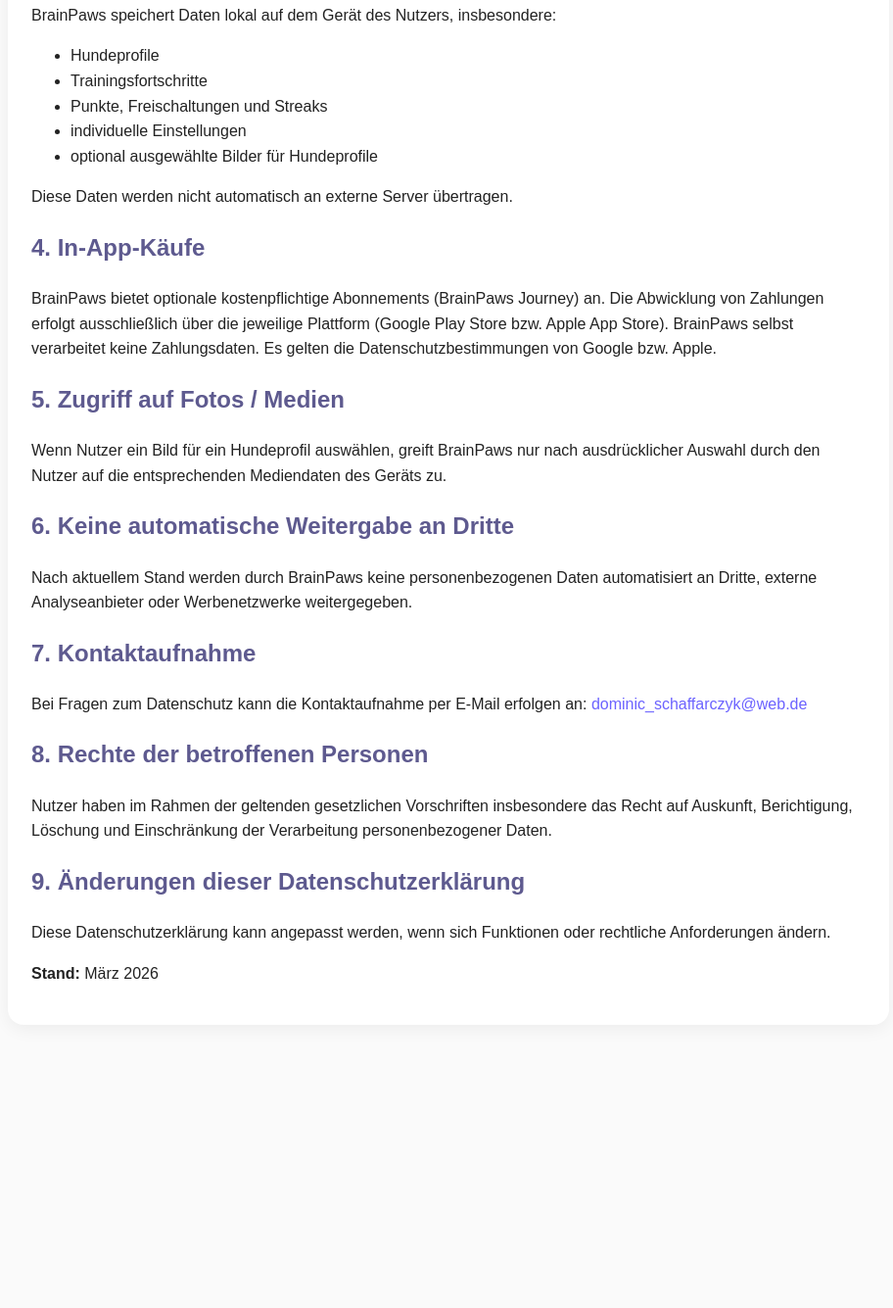
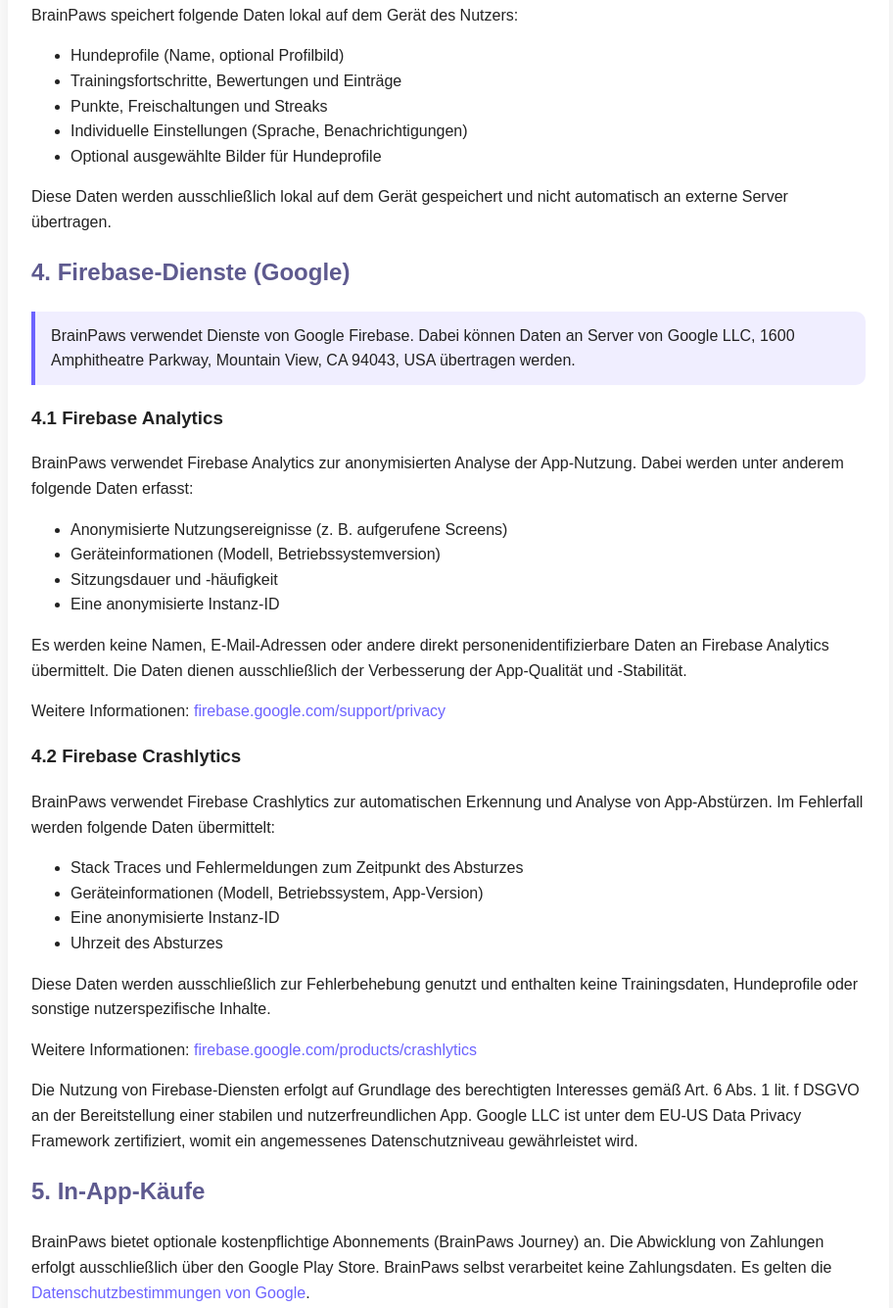
Before and after one commit to Dolm9725/brainpaws-privacy, a plain HTML site: page index.html in a window 1280 px wide. Shown: the part 569-1904 px from the top of the page at 98% size, without its empty margins (182-1094 px from the left). Before the commit the page ends 1655 px from the top, so only its background shows below. Drawn offline with Linux system fonts and the light colour scheme.

Commit message:
Update privacy policy and add highlight section

```diff
--- a/index.html
+++ b/index.html
@@ -30,6 +30,13 @@
     a:hover {
       text-decoration: underline;
     }
+    .highlight {
+      background: #f0eeff;
+      border-left: 4px solid #6C63FF;
+      padding: 12px 16px;
+      border-radius: 0 10px 10px 0;
+      margin: 12px 0;
+    }
   </style>
 </head>
 <body>
@@ -47,57 +54,140 @@
     <h2>2. Allgemeines zur Datenverarbeitung</h2>
     <p>
       Die App BrainPaws verarbeitet personenbezogene Daten nur insoweit, wie dies für die Bereitstellung
-      der Funktionen der App erforderlich ist.
+      der Funktionen der App erforderlich ist. Nachfolgend wird erläutert, welche Daten zu welchem Zweck
+      verarbeitet werden.
     </p>
 
     <h2>3. Lokal gespeicherte Daten</h2>
-    <p>BrainPaws speichert Daten lokal auf dem Gerät des Nutzers, insbesondere:</p>
+    <p>BrainPaws speichert folgende Daten lokal auf dem Gerät des Nutzers:</p>
     <ul>
-      <li>Hundeprofile</li>
-      <li>Trainingsfortschritte</li>
+      <li>Hundeprofile (Name, optional Profilbild)</li>
+      <li>Trainingsfortschritte, Bewertungen und Einträge</li>
       <li>Punkte, Freischaltungen und Streaks</li>
-      <li>individuelle Einstellungen</li>
-      <li>optional ausgewählte Bilder für Hundeprofile</li>
+      <li>Individuelle Einstellungen (Sprache, Benachrichtigungen)</li>
+      <li>Optional ausgewählte Bilder für Hundeprofile</li>
     </ul>
     <p>
-      Diese Daten werden nicht automatisch an externe Server übertragen.
+      Diese Daten werden ausschließlich lokal auf dem Gerät gespeichert und nicht automatisch
+      an externe Server übertragen.
     </p>
 
-    <h2>4. In-App-Käufe</h2>
+    <h2>4. Firebase-Dienste (Google)</h2>
+    <div class="highlight">
+      BrainPaws verwendet Dienste von Google Firebase. Dabei können Daten an Server von
+      Google LLC, 1600 Amphitheatre Parkway, Mountain View, CA 94043, USA übertragen werden.
+    </div>
+
+    <h3>4.1 Firebase Analytics</h3>
+    <p>
+      BrainPaws verwendet Firebase Analytics zur anonymisierten Analyse der App-Nutzung.
+      Dabei werden unter anderem folgende Daten erfasst:
+    </p>
+    <ul>
+      <li>Anonymisierte Nutzungsereignisse (z. B. aufgerufene Screens)</li>
+      <li>Geräteinformationen (Modell, Betriebssystemversion)</li>
+      <li>Sitzungsdauer und -häufigkeit</li>
+      <li>Eine anonymisierte Instanz-ID</li>
+    </ul>
+    <p>
+      Es werden keine Namen, E-Mail-Adressen oder andere direkt personenidentifizierbare
+      Daten an Firebase Analytics übermittelt. Die Daten dienen ausschließlich der
+      Verbesserung der App-Qualität und -Stabilität.
+    </p>
+    <p>
+      Weitere Informationen: <a href="https://firebase.google.com/support/privacy" target="_blank">
+      firebase.google.com/support/privacy</a>
+    </p>
+
+    <h3>4.2 Firebase Crashlytics</h3>
+    <p>
+      BrainPaws verwendet Firebase Crashlytics zur automatischen Erkennung und Analyse von
+      App-Abstürzen. Im Fehlerfall werden folgende Daten übermittelt:
+    </p>
+    <ul>
+      <li>Stack Traces und Fehlermeldungen zum Zeitpunkt des Absturzes</li>
+      <li>Geräteinformationen (Modell, Betriebssystem, App-Version)</li>
+      <li>Eine anonymisierte Instanz-ID</li>
+      <li>Uhrzeit des Absturzes</li>
+    </ul>
+    <p>
+      Diese Daten werden ausschließlich zur Fehlerbehebung genutzt und enthalten keine
+      Trainingsdaten, Hundeprofile oder sonstige nutzerspezifische Inhalte.
+    </p>
+    <p>
+      Weitere Informationen: <a href="https://firebase.google.com/products/crashlytics" target="_blank">
+      firebase.google.com/products/crashlytics</a>
+    </p>
+
+    <p>
+      Die Nutzung von Firebase-Diensten erfolgt auf Grundlage des berechtigten Interesses
+      gemäß Art. 6 Abs. 1 lit. f DSGVO an der Bereitstellung einer stabilen und
+      nutzerfreundlichen App. Google LLC ist unter dem EU-US Data Privacy Framework
+      zertifiziert, womit ein angemessenes Datenschutzniveau gewährleistet wird.
+    </p>
+
+    <h2>5. In-App-Käufe</h2>
     <p>
       BrainPaws bietet optionale kostenpflichtige Abonnements (BrainPaws Journey) an.
-      Die Abwicklung von Zahlungen erfolgt ausschließlich über die jeweilige Plattform
-      (Google Play Store bzw. Apple App Store). BrainPaws selbst verarbeitet keine
-      Zahlungsdaten. Es gelten die Datenschutzbestimmungen von Google bzw. Apple.
+      Die Abwicklung von Zahlungen erfolgt ausschließlich über den Google Play Store.
+      BrainPaws selbst verarbeitet keine Zahlungsdaten. Es gelten die
+      <a href="https://policies.google.com/privacy" target="_blank">Datenschutzbestimmungen von Google</a>.
     </p>
 
-    <h2>5. Zugriff auf Fotos / Medien</h2>
+    <h2>6. Zugriff auf Fotos / Medien</h2>
     <p>
-      Wenn Nutzer ein Bild für ein Hundeprofil auswählen, greift BrainPaws nur nach ausdrücklicher Auswahl
-      durch den Nutzer auf die entsprechenden Mediendaten des Geräts zu.
+      Wenn Nutzer ein Bild für ein Hundeprofil auswählen, greift BrainPaws nur nach
+      ausdrücklicher Auswahl durch den Nutzer auf die entsprechenden Mediendaten des
+      Geräts zu. Das Bild wird ausschließlich lokal in der App gespeichert.
     </p>
 
-    <h2>6. Keine automatische Weitergabe an Dritte</h2>
+    <h2>7. Push-Benachrichtigungen</h2>
     <p>
-      Nach aktuellem Stand werden durch BrainPaws keine personenbezogenen Daten automatisiert an Dritte,
-      externe Analyseanbieter oder Werbenetzwerke weitergegeben.
+      BrainPaws kann optionale lokale Push-Benachrichtigungen senden (z. B. Streak-Erinnerungen).
+      Diese werden lokal auf dem Gerät geplant und erfordern keine Übertragung von Daten
+      an externe Server. Die Benachrichtigungen können jederzeit in den Geräteeinstellungen
+      deaktiviert werden.
     </p>
 
-    <h2>7. Kontaktaufnahme</h2>
+    <h2>8. Keine Weitergabe an Werbenetzwerke</h2>
     <p>
-      Bei Fragen zum Datenschutz kann die Kontaktaufnahme per E-Mail erfolgen an:
+      BrainPaws gibt keine personenbezogenen Daten an Werbenetzwerke, Social-Media-Plattformen
+      oder sonstige kommerzielle Dritte weiter. Die App enthält keine Werbung.
+    </p>
+
+    <h2>9. Kontaktaufnahme</h2>
+    <p>
+      Bei Fragen zum Datenschutz kann die Kontaktaufnahme per E-Mail erfolgen:<br>
       <a href="mailto:dominic_schaffarczyk@web.de">dominic_schaffarczyk@web.de</a>
     </p>
 
-    <h2>8. Rechte der betroffenen Personen</h2>
+    <h2>10. Rechte der betroffenen Personen</h2>
     <p>
-      Nutzer haben im Rahmen der geltenden gesetzlichen Vorschriften insbesondere das Recht auf Auskunft,
-      Berichtigung, Löschung und Einschränkung der Verarbeitung personenbezogener Daten.
+      Nutzer haben im Rahmen der geltenden gesetzlichen Vorschriften insbesondere folgende Rechte:
+    </p>
+    <ul>
+      <li>Recht auf Auskunft (Art. 15 DSGVO)</li>
+      <li>Recht auf Berichtigung (Art. 16 DSGVO)</li>
+      <li>Recht auf Löschung (Art. 17 DSGVO)</li>
+      <li>Recht auf Einschränkung der Verarbeitung (Art. 18 DSGVO)</li>
+      <li>Recht auf Datenübertragbarkeit (Art. 20 DSGVO)</li>
+      <li>Recht auf Widerspruch (Art. 21 DSGVO)</li>
+    </ul>
+    <p>
+      Zur Ausübung dieser Rechte genügt eine formlose E-Mail an die oben genannte Adresse.
     </p>
 
-    <h2>9. Änderungen dieser Datenschutzerklärung</h2>
+    <h2>11. Beschwerderecht</h2>
     <p>
-      Diese Datenschutzerklärung kann angepasst werden, wenn sich Funktionen oder rechtliche Anforderungen ändern.
+      Nutzer haben das Recht, sich bei einer Datenschutz-Aufsichtsbehörde zu beschweren.
+      Die zuständige Behörde richtet sich nach dem Wohnsitz des Nutzers.
+    </p>
+
+    <h2>12. Änderungen dieser Datenschutzerklärung</h2>
+    <p>
+      Diese Datenschutzerklärung kann angepasst werden, wenn sich Funktionen oder
+      rechtliche Anforderungen ändern. Die aktuelle Version ist stets unter der in der
+      App verlinkten URL abrufbar.
     </p>
 
     <p><strong>Stand:</strong> März 2026</p>
```
